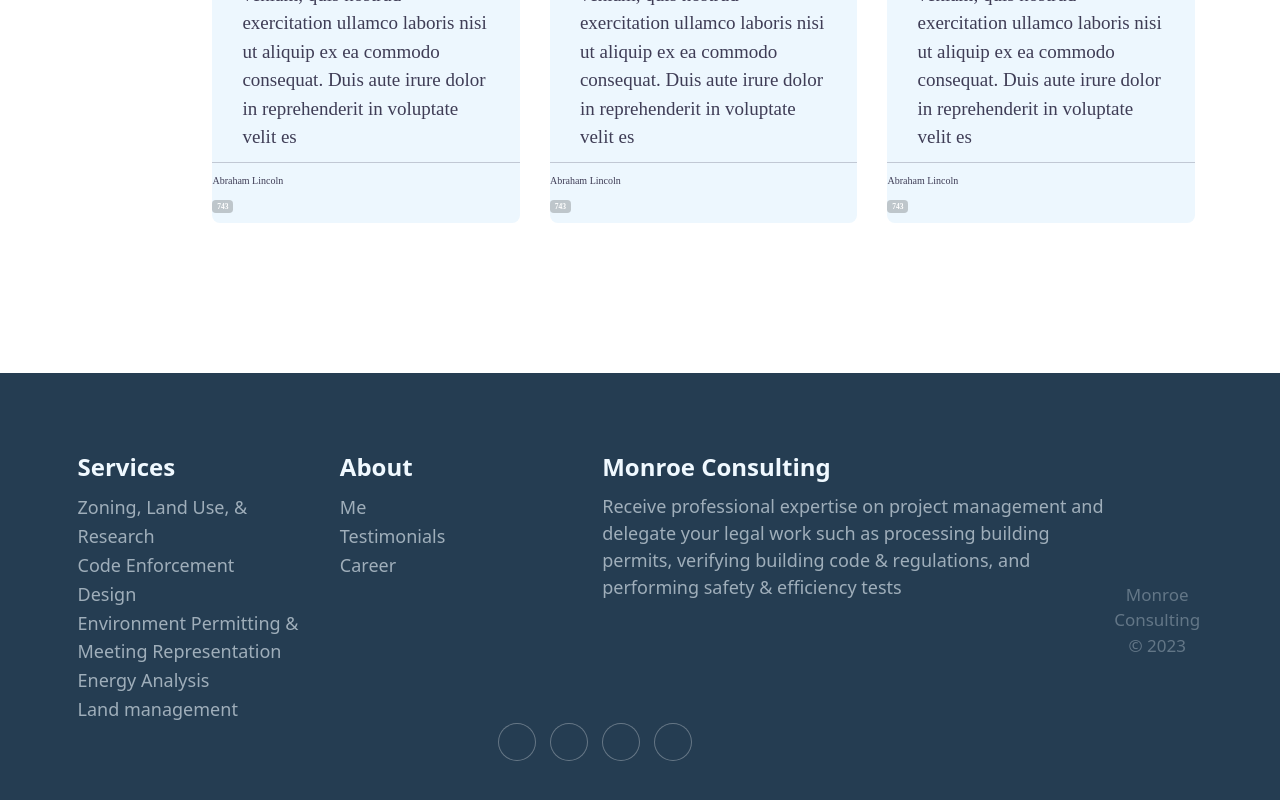
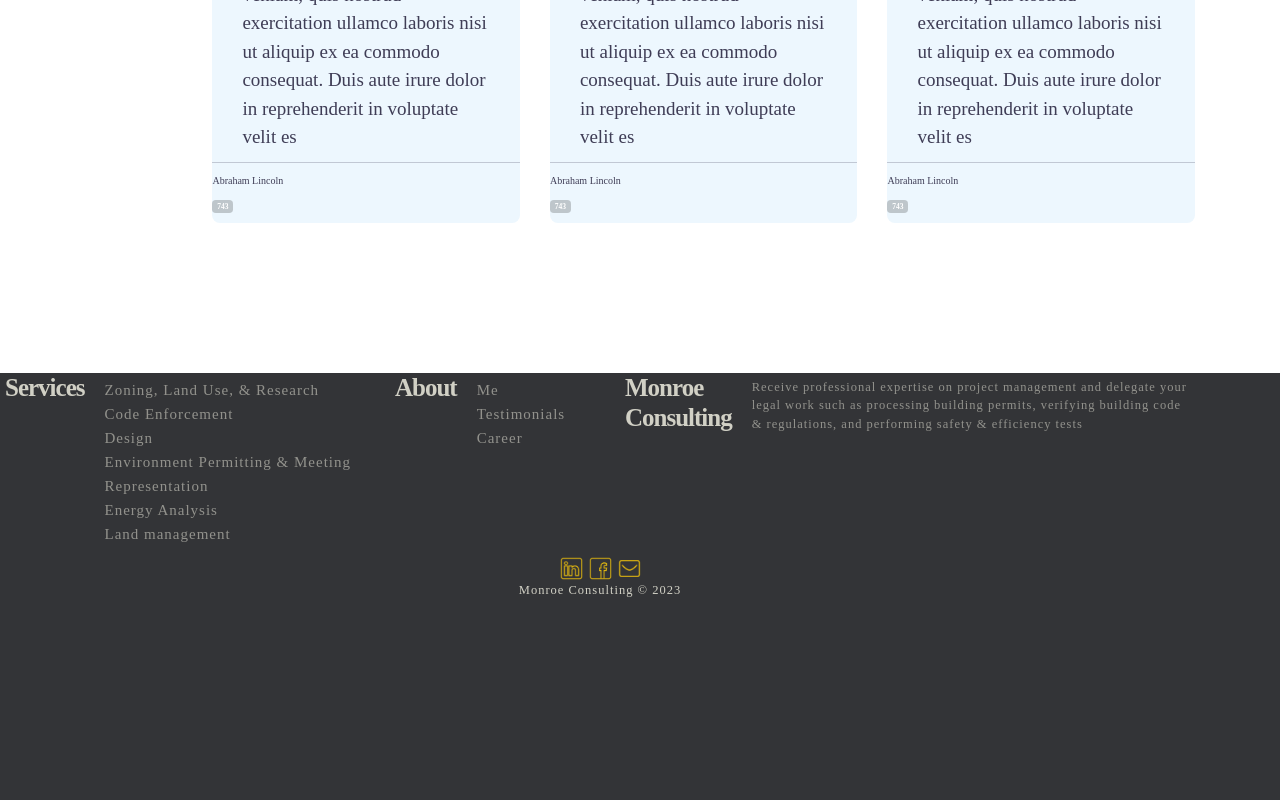
Before and after one commit to Caleb-Rogers/bmonroe-consulting, a Next.js app: page / in a window 1280 px wide. Shown: the part 3016-3816 px from the top of the page. After the commit the page ends 3629 px from the top, so only its background shows below. Built offline with nearby package versions, Linux system fonts and the light colour scheme.

Commit message:
New Footer

```diff
--- a/src/components/Footer/Footer.css
+++ b/src/components/Footer/Footer.css
@@ -2,96 +2,88 @@
 /* FOOTER */
 /**************************/
 
-.footer-dark {
-  padding: 50px 0;
-  color: #f0f9ff;
-  background-color: #253d52;
+.foot-sec {
+  min-height: 30vh;
+  background-color: #333437;
+  color: #d1d0c5;
+  font-family: "Playfair Display", serif;
 }
 
-.footer-dark h3 {
-  margin-top: 0;
-  margin-bottom: 12px;
-  font-weight: bold;
-  font-size: 24px;
+.foot-container {
+  display: flex;
+  justify-content: center;
+  align-items: center;
+  flex-direction: column;
+  max-width: 1200px;
 }
 
-.footer-dark ul {
-  padding: 0;
+.foot-row {
+  display: flex;
+  flex-direction: row;
+}
+
+.foot-col {
+  display: flex;
+  flex-direction: row;
+  margin: 0 0.5rem 0 0.5rem;
+}
+
+.foot-col.first-col {
+  min-width: 38rem;
+}
+
+.foot-col.second-col {
+  min-width: 22rem;
+}
+
+.foot-col.third-col {
+  min-width: 55rem;
+}
+
+.foot-col h3 {
+  font-size: 2.5rem;
+  font-weight: 700;
+  letter-spacing: -1px;
+}
+
+.foot-col ul {
   list-style: none;
   line-height: 1.6;
-  font-size: 18px;
-  margin-bottom: 0;
+  padding-top: 0.5rem;
 }
 
-.footer-dark ul a {
+.foot-col li {
+  font-size: 1.5rem;
+  font-weight: 500;
+  letter-spacing: 1px;
+}
+
+.foot-col li > a {
   color: inherit;
   text-decoration: none;
   opacity: 0.6;
 }
 
-.footer-dark ul a:hover {
+.foot-col li:hover > a {
   opacity: 0.8;
 }
 
-@media (max-width: 767px) {
-  .footer-dark .item:not(.social) {
-    text-align: center;
-    padding-bottom: 20px;
-  }
+.foot-col p {
+  font-size: 1.5rem;
+  font-weight: 500;
+  letter-spacing: 0.5px;
+  padding: 0.5rem 0 0 2rem;
+  opacity: 0.6;
 }
 
-.footer-dark .item.text {
-  margin-bottom: 36px;
+.foot-row p {
+  font-size: 1.25rem;
+  font-weight: 400;
+  letter-spacing: 1px;
 }
 
-@media (max-width: 767px) {
-  .footer-dark .item.text {
-    margin-bottom: 0;
-  }
+.foot-row .socials img {
+  height: 25px;
+  width: auto;
+  margin: 0 2px 0 2px;
 }
-
-.footer-dark .item.text p {
-  opacity: 0.6;
-  margin-bottom: 0;
-}
-
-.footer-dark .item.social {
-  text-align: center;
-}
-
-@media (max-width: 991px) {
-  .footer-dark .item.social {
-    text-align: center;
-    margin-top: 20px;
-  }
-}
-
-.footer-dark .item.social > a {
-  font-size: 20px;
-  width: 36px;
-  height: 36px;
-  line-height: 36px;
-  display: inline-block;
-  text-align: center;
-  border-radius: 50%;
-  box-shadow: 0 0 0 1px rgba(255, 255, 255, 0.4);
-  margin: 0 8px;
-  color: #fff;
-  opacity: 0.75;
-}
-
-.footer-dark .item.social > a:hover {
-  opacity: 0.9;
-}
-
-.footer-dark .copyright {
-  text-align: center;
-  padding-top: 24px;
-  opacity: 0.3;
-  font-size: 17px;
-  margin-bottom: 0;
-}
-
-.footer-desc {
-  font-size: 18px;
-}
--- a/src/components/Footer/Footer.js
+++ b/src/components/Footer/Footer.js
@@ -1,12 +1,12 @@
 import React from "react";
+import Link from "next/link";
 
 function Footer() {
   return (
-    <div className="footer-dark">
-      <footer>
-        <div className="container">
-          <div className="row">
-            <div className="col-sm-6 col-md-3 item">
+    <section className="foot-sec">
+      <div className="foot-container">
+        <div className="foot-row">
+          <div className="foot-col first-col">
             <h3>Services</h3>
             <ul>
               <li>
@@ -31,7 +31,7 @@ function Footer() {
               </li>
             </ul>
           </div>
-            <div className="col-sm-6 col-md-3 item">
+          <div className="foot-col second-col">
             <h3>About</h3>
             <ul>
               <li>
@@ -45,15 +45,31 @@ function Footer() {
               </li>
             </ul>
           </div>
-            <div className="col-md-6 item text">
+          <div className="foot-col third-col">
             <h3>Monroe Consulting</h3>
-              <p className="footer-desc">
+            <p>
               Receive professional expertise on project management and
               delegate your legal work such as processing building permits,
               verifying building code & regulations, and performing safety &
               efficiency tests
             </p>
           </div>
+        </div>
+        <div className="foot-row">
+          <div className="socials">
+            <Link href="https://www.linkedin.com/in/barbara-monroe-6088439a/" target="_blank"><img src="linkedin-500-yellow.png" alt="LinkedIn Icon" /></Link>
+            <Link href="https://www.facebook.com/barb.monroe.18" target="_blank"><img src="facebook-500-yellow.png" alt="Facebook Icon" /></Link>
+            <Link href="/"><img src="email-64-yellow.png" alt="Default Email Icon" /></Link>
+          </div>
+        </div>
+        <div className="foot-row">
+          <p>Monroe Consulting © 2023</p>
+        </div>
+      </div>
+    </section>
+  );
+};
+
 <div className="col item social">
               <a href="#">
                 <i className="icon ion-social-facebook"></i>
@@ -68,12 +84,5 @@ function Footer() {
                 <i className="icon ion-social-instagram"></i>
               </a>
             </div>
-          </div>
-          <p className="copyright">Monroe Consulting © 2023</p>
-        </div>
-      </footer>
-    </div>
-  );
-}
 
 export default Footer;
```
Lines whose indentation alone changed are shown as unchanged.
